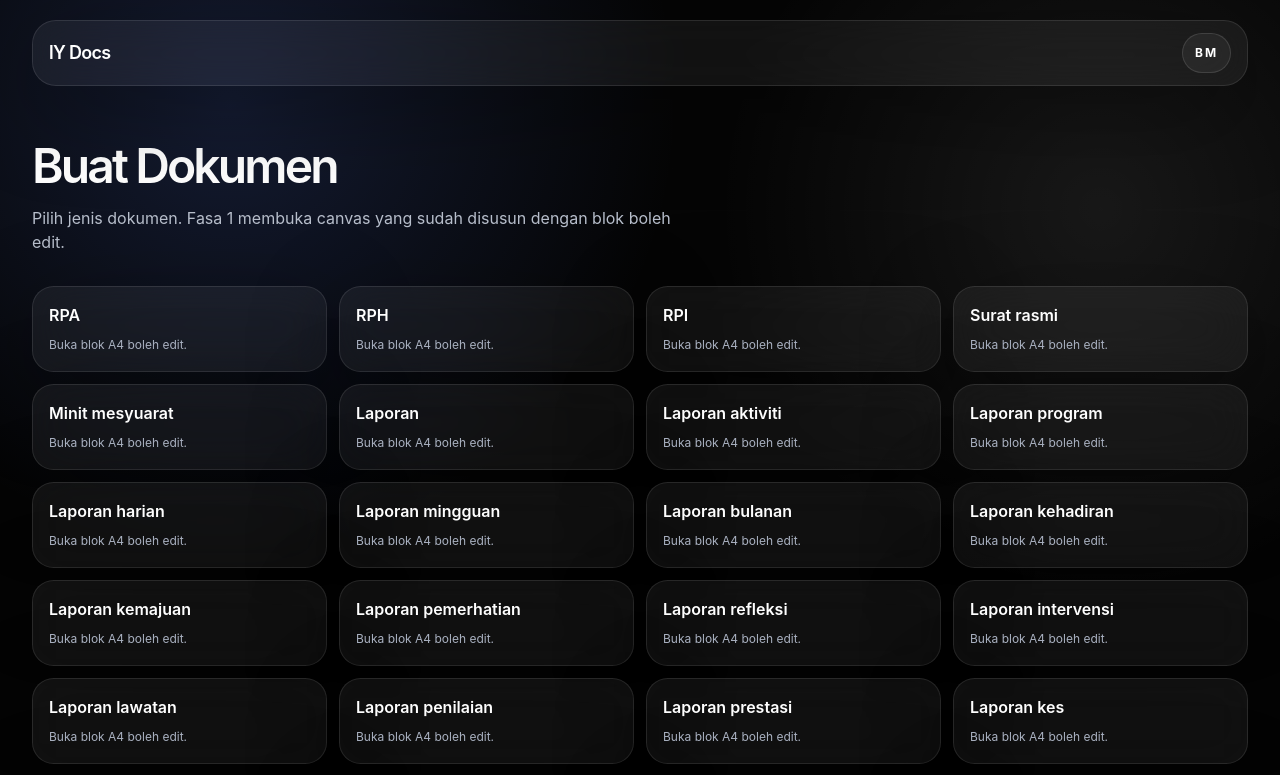
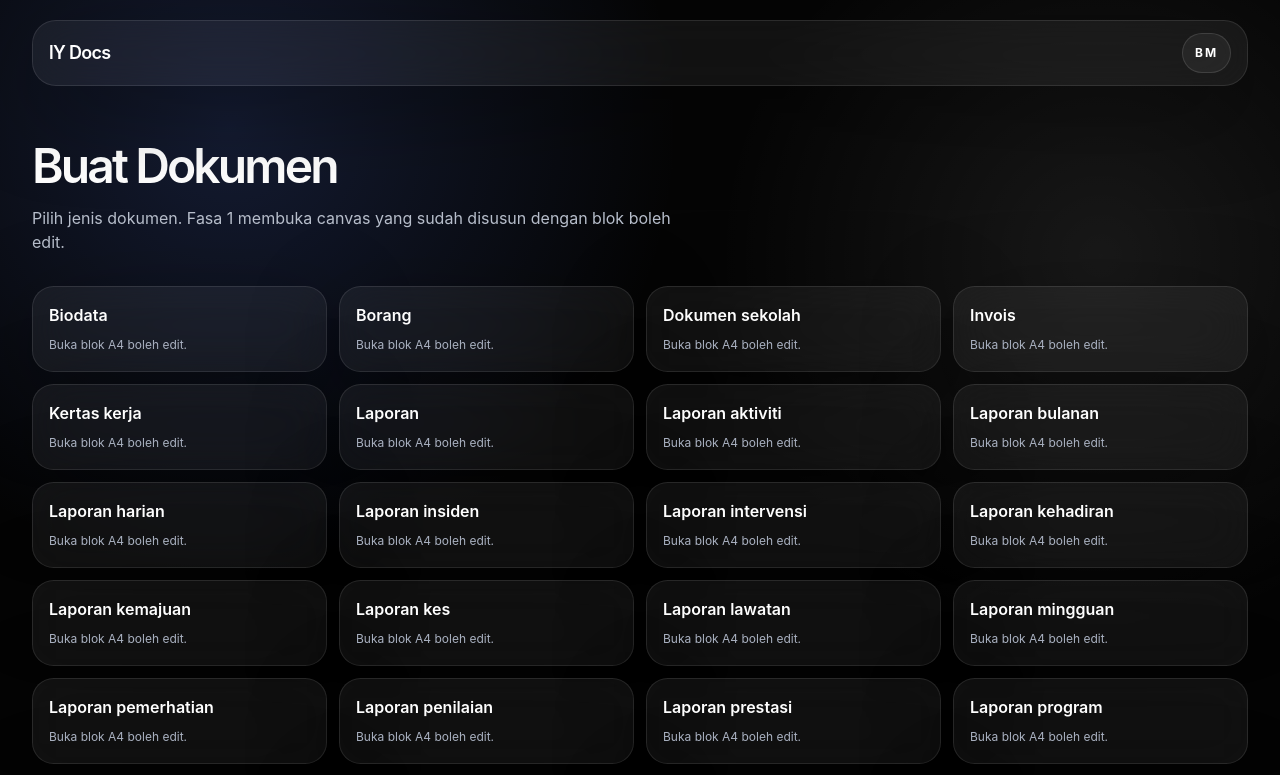
Before and after one commit to lengyagesya/lengyagesya-legacy, a Next.js app: page /create in a window 1280 px wide. Shown: the top 775 px of the page. Built offline with nearby package versions, Linux system fonts and the light colour scheme.

Commit message:
Expand and sort document types

```diff
--- a/src/app/components.tsx
+++ b/src/app/components.tsx
@@ -39,6 +39,9 @@ type DocumentTypeId =
   | "rpa"
   | "rph"
   | "rpi"
+  | "agreement"
+  | "appeal-letter"
+  | "appointment-letter"
   | "formal-letter"
   | "meeting-minutes"
   | "report"
@@ -56,14 +59,24 @@ type DocumentTypeId =
   | "assessment-report"
   | "performance-report"
   | "case-report"
+  | "certificate"
+  | "checklist"
+  | "complaint-letter"
+  | "consent-letter"
   | "incident-report"
+  | "invitation-letter"
+  | "invoice"
   | "resume"
   | "biodata"
   | "memo"
+  | "notice-letter"
   | "assignment"
   | "form"
   | "application-letter"
   | "proposal"
+  | "purchase-order"
+  | "quotation"
+  | "receipt"
   | "working-paper"
   | "lesson-plan"
   | "therapy-session-plan"
@@ -71,6 +84,7 @@ type DocumentTypeId =
   | "weekly-activity-plan"
   | "program-plan"
   | "school-document"
+  | "thank-you-letter"
   | "ppdk"
   | "taska"
   | "custom-template";
@@ -128,7 +142,7 @@ const copy = {
     submitLater: "Hantar ke AI nanti",
     selectDocumentPlaceholder: "Pilih jenis dokumen",
     documentBrief: "Penerangan dokumen",
-    documentBriefPlaceholder: "Contoh: Saya mahu buat RPA aktiviti mengenal warna untuk kanak-kanak 5 tahun.",
+    documentBriefPlaceholder: "Contoh: Saya mahu buat surat rasmi memohon kebenaran mengadakan program di sekolah.",
     itemTools: "Tools item",
     itemToolsBody: "Pilih atau drag item masuk ke dalam kertas.",
     itemTitle: "Nama item",
@@ -193,7 +207,7 @@ const copy = {
     submitLater: "Submit to AI later",
     selectDocumentPlaceholder: "Select document type",
     documentBrief: "Document brief",
-    documentBriefPlaceholder: "Example: I want to create an activity plan about basic colours for 5-year-old children.",
+    documentBriefPlaceholder: "Example: I want to create a formal letter requesting permission to run a school programme.",
     itemTools: "Item tools",
     itemToolsBody: "Choose or drag an item into the paper.",
     itemTitle: "Item name",
@@ -221,49 +235,72 @@ function useLanguage() {
   return { ...context, t: copy[context.language] };
 }
 
+function getSortedDocumentTypes(language: Language) {
+  return [...documentTypes].sort((firstType, secondType) =>
+    documentTypeLabels[language][firstType].localeCompare(documentTypeLabels[language][secondType], language),
+  );
+}
+
 const documentTypes: DocumentTypeId[] = [
+  "agreement",
+  "appeal-letter",
+  "appointment-letter",
+  "assessment-report",
+  "attendance-report",
+  "biodata",
+  "case-report",
+  "certificate",
+  "checklist",
+  "complaint-letter",
+  "consent-letter",
+  "custom-template",
+  "daily-activity-plan",
+  "daily-report",
+  "form",
+  "formal-letter",
+  "incident-report",
+  "intervention-report",
+  "invitation-letter",
+  "invoice",
+  "lesson-plan",
+  "meeting-minutes",
+  "memo",
+  "monthly-report",
+  "notice-letter",
+  "observation-report",
+  "performance-report",
+  "ppdk",
+  "program-plan",
+  "program-report",
+  "progress-report",
+  "proposal",
+  "purchase-order",
+  "quotation",
+  "receipt",
+  "reflection-report",
+  "report",
+  "resume",
   "rpa",
   "rph",
   "rpi",
-  "formal-letter",
-  "meeting-minutes",
-  "report",
+  "school-document",
+  "taska",
+  "thank-you-letter",
+  "therapy-session-plan",
+  "visit-report",
+  "weekly-activity-plan",
+  "weekly-report",
+  "working-paper",
   "activity-report",
-  "program-report",
-  "daily-report",
-  "weekly-report",
-  "monthly-report",
-  "attendance-report",
-  "progress-report",
-  "observation-report",
-  "reflection-report",
-  "intervention-report",
-  "visit-report",
-  "assessment-report",
-  "performance-report",
-  "case-report",
-  "incident-report",
-  "resume",
-  "biodata",
-  "memo",
   "assignment",
-  "form",
   "application-letter",
-  "proposal",
-  "working-paper",
-  "lesson-plan",
-  "therapy-session-plan",
-  "daily-activity-plan",
-  "weekly-activity-plan",
-  "program-plan",
-  "school-document",
-  "ppdk",
-  "taska",
-  "custom-template",
 ];
 
 const documentTypeLabels: Record<Language, Record<DocumentTypeId, string>> = {
   ms: {
+    agreement: "Perjanjian",
+    "appeal-letter": "Surat rayuan",
+    "appointment-letter": "Surat lantikan",
     rpa: "RPA",
     rph: "RPH",
     rpi: "RPI",
@@ -284,14 +321,24 @@ const documentTypeLabels: Record<Language, Record<DocumentTypeId, string>> = {
     "assessment-report": "Laporan penilaian",
     "performance-report": "Laporan prestasi",
     "case-report": "Laporan kes",
+    certificate: "Sijil",
+    checklist: "Senarai semak",
+    "complaint-letter": "Surat aduan",
+    "consent-letter": "Surat kebenaran",
     "incident-report": "Laporan insiden",
+    "invitation-letter": "Surat jemputan",
+    invoice: "Invois",
     resume: "Resume",
     biodata: "Biodata",
     memo: "Memo",
+    "notice-letter": "Surat makluman",
     assignment: "Tugasan",
     form: "Borang",
     "application-letter": "Surat permohonan",
     proposal: "Proposal",
+    "purchase-order": "Pesanan belian",
+    quotation: "Sebut harga",
+    receipt: "Resit",
     "working-paper": "Kertas kerja",
     "lesson-plan": "Lesson plan",
     "therapy-session-plan": "Pelan sesi terapi",
@@ -299,11 +346,15 @@ const documentTypeLabels: Record<Language, Record<DocumentTypeId, string>> = {
     "weekly-activity-plan": "Pelan aktiviti mingguan",
     "program-plan": "Rancangan program",
     "school-document": "Dokumen sekolah",
+    "thank-you-letter": "Surat penghargaan",
     ppdk: "PPDK",
     taska: "Taska",
     "custom-template": "Template custom",
   },
   en: {
+    agreement: "Agreement",
+    "appeal-letter": "Appeal letter",
+    "appointment-letter": "Appointment letter",
     rpa: "RPA",
     rph: "RPH",
     rpi: "RPI",
@@ -324,14 +375,24 @@ const documentTypeLabels: Record<Language, Record<DocumentTypeId, string>> = {
     "assessment-report": "Assessment report",
     "performance-report": "Performance report",
     "case-report": "Case report",
+    certificate: "Certificate",
+    checklist: "Checklist",
+    "complaint-letter": "Complaint letter",
+    "consent-letter": "Consent letter",
     "incident-report": "Incident report",
+    "invitation-letter": "Invitation letter",
+    invoice: "Invoice",
     resume: "Resume",
     biodata: "Biodata",
     memo: "Memo",
+    "notice-letter": "Notice letter",
     assignment: "Assignment",
     form: "Form",
     "application-letter": "Application letter",
     proposal: "Proposal",
+    "purchase-order": "Purchase order",
+    quotation: "Quotation",
+    receipt: "Receipt",
     "working-paper": "Working paper",
     "lesson-plan": "Lesson plan",
     "therapy-session-plan": "Therapy session plan",
@@ -339,6 +400,7 @@ const documentTypeLabels: Record<Language, Record<DocumentTypeId, string>> = {
     "weekly-activity-plan": "Weekly activity plan",
     "program-plan": "Program plan",
     "school-document": "School document",
+    "thank-you-letter": "Thank-you letter",
     ppdk: "PPDK",
     taska: "Childcare document",
     "custom-template": "Custom template",
@@ -347,6 +409,9 @@ const documentTypeLabels: Record<Language, Record<DocumentTypeId, string>> = {
 
 const templates: Record<Language, Record<DocumentTypeId, string[]>> = {
   ms: {
+    agreement: ["Tajuk Perjanjian", "Pihak Terlibat", "Tujuan", "Terma Perjanjian", "Tempoh", "Tandatangan"],
+    "appeal-letter": ["Tarikh", "Penerima", "Perkara", "Latar Belakang Rayuan", "Alasan Rayuan", "Penutup", "Tandatangan"],
+    "appointment-letter": ["Tarikh", "Penerima", "Perkara", "Butiran Lantikan", "Tanggungjawab", "Tempoh Lantikan", "Tandatangan"],
     rpa: ["Tajuk Aktiviti", "Objektif", "Bahan / Alat", "Langkah Pelaksanaan", "Pemerhatian", "Refleksi"],
     rph: ["Nama Sekolah", "Mata Pelajaran", "Tahun / Kelas", "Standard Kandungan", "Standard Pembelajaran", "Objektif Pembelajaran", "Aktiviti PdP", "Refleksi"],
     rpi: ["Maklumat Murid / Klien", "Kategori / Keperluan", "Matlamat Jangka Panjang", "Objektif Jangka Pendek", "Strategi / Intervensi", "Penilaian", "Catatan"],
@@ -367,14 +432,24 @@ const templates: Record<Language, Record<DocumentTypeId, string[]>> = {
     "assessment-report": ["Nama", "Aspek Penilaian", "Skor / Tahap", "Ulasan", "Cadangan"],
     "performance-report": ["Nama", "Tempoh", "Prestasi", "Pencapaian", "Sasaran Baharu"],
     "case-report": ["Maklumat Kes", "Latar Belakang", "Isu", "Tindakan", "Status"],
+    certificate: ["Nama Sijil", "Nama Penerima", "Pencapaian / Penghargaan", "Tarikh", "Penganjur", "Tandatangan"],
+    checklist: ["Tajuk Senarai Semak", "Kategori", "Item Semakan", "Status", "Catatan", "Disemak Oleh"],
+    "complaint-letter": ["Tarikh", "Penerima", "Perkara", "Butiran Aduan", "Kesan / Bukti", "Tindakan Dimohon", "Tandatangan"],
+    "consent-letter": ["Tarikh", "Penerima", "Perkara", "Butiran Kebenaran", "Tempoh / Tarikh", "Akuan", "Tandatangan"],
     "incident-report": ["Tarikh Insiden", "Tempat", "Pihak Terlibat", "Butiran Insiden", "Tindakan"],
+    "invitation-letter": ["Tarikh", "Penerima", "Perkara", "Butiran Jemputan", "Tarikh / Masa / Tempat", "Penutup", "Tandatangan"],
+    invoice: ["Nombor Invois", "Maklumat Pelanggan", "Item / Perkhidmatan", "Kuantiti", "Jumlah", "Terma Bayaran"],
     resume: ["Nama & Tajuk", "Ringkasan Profil", "Pengalaman", "Pendidikan", "Kemahiran", "Rujukan"],
     biodata: ["Nama Penuh", "Maklumat Peribadi", "Pendidikan", "Pengalaman", "Kemahiran", "Rujukan"],
     memo: ["Kepada", "Daripada", "Tarikh", "Perkara", "Isi Memo", "Tindakan"],
+    "notice-letter": ["Tarikh", "Penerima", "Perkara", "Makluman Utama", "Butiran", "Tindakan / Catatan", "Tandatangan"],
     assignment: ["Tajuk", "Arahan", "Isi Utama", "Rujukan", "Kesimpulan"],
     form: ["Nama", "Maklumat Peribadi", "Butiran", "Pengesahan", "Tandatangan"],
     "application-letter": ["Tarikh", "Penerima", "Perkara", "Tujuan Permohonan", "Maklumat Sokongan", "Penutup", "Tandatangan"],
     proposal: ["Tajuk Proposal", "Latar Belakang", "Objektif", "Cadangan Pelaksanaan", "Kos", "Penutup"],
+    "purchase-order": ["Nombor Pesanan", "Pembekal", "Item", "Kuantiti", "Harga", "Jumlah", "Pengesahan"],
+    quotation: ["Nombor Sebut Harga", "Maklumat Pelanggan", "Skop / Item", "Harga", "Tempoh Sah", "Terma"],
+    receipt: ["Nombor Resit", "Diterima Daripada", "Tujuan Bayaran", "Jumlah", "Kaedah Bayaran", "Tandatangan"],
     "working-paper": ["Tajuk", "Tujuan", "Latar Belakang", "Objektif", "Pelaksanaan", "Anggaran Kos", "Penutup"],
     "lesson-plan": ["Subject", "Class", "Topic", "Learning Objective", "Activities", "Teaching Aids", "Reflection"],
     "therapy-session-plan": ["Nama Klien", "Fokus Terapi", "Objektif", "Aktiviti", "Alat Terapi", "Penilaian"],
@@ -382,11 +457,15 @@ const templates: Record<Language, Record<DocumentTypeId, string[]>> = {
     "weekly-activity-plan": ["Minggu", "Tema", "Aktiviti Utama", "Objektif", "Keperluan", "Catatan"],
     "program-plan": ["Nama Program", "Tujuan", "Objektif", "Sasaran", "Tentatif", "Keperluan", "Penutup"],
     "school-document": ["Nama Sekolah", "Tajuk", "Butiran", "Isi Kandungan", "Pengesahan"],
+    "thank-you-letter": ["Tarikh", "Penerima", "Perkara", "Ucapan Penghargaan", "Sumbangan / Kerjasama", "Penutup", "Tandatangan"],
     ppdk: ["Nama PPDK", "Maklumat Pelatih", "Aktiviti", "Objektif", "Pemerhatian", "Refleksi"],
     taska: ["Nama Taska", "Nama Kanak-kanak", "Aktiviti", "Perkembangan", "Catatan"],
     "custom-template": ["Tajuk Dokumen", "Bahagian 1", "Bahagian 2", "Catatan", "Penutup"],
   },
   en: {
+    agreement: ["Agreement Title", "Parties Involved", "Purpose", "Agreement Terms", "Duration", "Signature"],
+    "appeal-letter": ["Date", "Recipient", "Subject", "Appeal Background", "Appeal Reason", "Closing", "Signature"],
+    "appointment-letter": ["Date", "Recipient", "Subject", "Appointment Details", "Responsibilities", "Appointment Period", "Signature"],
     rpa: ["Activity Title", "Objective", "Materials / Tools", "Implementation Steps", "Observation", "Reflection"],
     rph: ["School Name", "Subject", "Year / Class", "Content Standard", "Learning Standard", "Learning Objective", "Teaching Activities", "Reflection"],
     rpi: ["Student / Client Information", "Category / Needs", "Long-term Goal", "Short-term Objective", "Strategy / Intervention", "Assessment", "Notes"],
@@ -407,14 +486,24 @@ const templates: Record<Language, Record<DocumentTypeId, string[]>> = {
     "assessment-report": ["Name", "Assessment Aspect", "Score / Level", "Comment", "Recommendation"],
     "performance-report": ["Name", "Period", "Performance", "Achievement", "New Target"],
     "case-report": ["Case Information", "Background", "Issue", "Action", "Status"],
+    certificate: ["Certificate Title", "Recipient Name", "Achievement / Appreciation", "Date", "Organizer", "Signature"],
+    checklist: ["Checklist Title", "Category", "Checklist Items", "Status", "Notes", "Checked By"],
+    "complaint-letter": ["Date", "Recipient", "Subject", "Complaint Details", "Impact / Evidence", "Requested Action", "Signature"],
+    "consent-letter": ["Date", "Recipient", "Subject", "Consent Details", "Period / Date", "Declaration", "Signature"],
     "incident-report": ["Incident Date", "Location", "People Involved", "Incident Details", "Action"],
+    "invitation-letter": ["Date", "Recipient", "Subject", "Invitation Details", "Date / Time / Venue", "Closing", "Signature"],
+    invoice: ["Invoice Number", "Customer Information", "Item / Service", "Quantity", "Amount", "Payment Terms"],
     resume: ["Name & Title", "Profile Summary", "Experience", "Education", "Skills", "References"],
     biodata: ["Full Name", "Personal Information", "Education", "Experience", "Skills", "References"],
     memo: ["To", "From", "Date", "Subject", "Memo Content", "Action"],
+    "notice-letter": ["Date", "Recipient", "Subject", "Main Notice", "Details", "Action / Notes", "Signature"],
     assignment: ["Title", "Instruction", "Main Content", "References", "Conclusion"],
     form: ["Name", "Personal Information", "Details", "Confirmation", "Signature"],
     "application-letter": ["Date", "Recipient", "Subject", "Application Purpose", "Supporting Information", "Closing", "Signature"],
     proposal: ["Proposal Title", "Background", "Objective", "Implementation Plan", "Cost", "Closing"],
+    "purchase-order": ["Order Number", "Supplier", "Items", "Quantity", "Price", "Total", "Approval"],
+    quotation: ["Quotation Number", "Customer Information", "Scope / Items", "Price", "Validity Period", "Terms"],
+    receipt: ["Receipt Number", "Received From", "Payment Purpose", "Amount", "Payment Method", "Signature"],
     "working-paper": ["Title", "Purpose", "Background", "Objective", "Implementation", "Estimated Cost", "Closing"],
     "lesson-plan": ["Subject", "Class", "Topic", "Learning Objective", "Activities", "Teaching Aids", "Reflection"],
     "therapy-session-plan": ["Client Name", "Therapy Focus", "Objective", "Activity", "Therapy Tools", "Assessment"],
@@ -422,6 +511,7 @@ const templates: Record<Language, Record<DocumentTypeId, string[]>> = {
     "weekly-activity-plan": ["Week", "Theme", "Main Activities", "Objective", "Requirements", "Notes"],
     "program-plan": ["Program Name", "Purpose", "Objective", "Target Group", "Tentative", "Requirements", "Closing"],
     "school-document": ["School Name", "Title", "Details", "Content", "Confirmation"],
+    "thank-you-letter": ["Date", "Recipient", "Subject", "Appreciation Message", "Contribution / Cooperation", "Closing", "Signature"],
     ppdk: ["PPDK Name", "Trainee Information", "Activity", "Objective", "Observation", "Reflection"],
     taska: ["Childcare Centre Name", "Child Name", "Activity", "Development", "Notes"],
     "custom-template": ["Document Title", "Section 1", "Section 2", "Notes", "Closing"],
@@ -722,6 +812,7 @@ export function CreateDocument() {
 
 function CreateDocumentContent() {
   const { language, t } = useLanguage();
+  const sortedDocumentTypes = getSortedDocumentTypes(language);
 
   return (
     <section className="py-8">
@@ -732,7 +823,7 @@ function CreateDocumentContent() {
           </p>
         </Reveal>
         <div className="mt-8 grid gap-3 sm:grid-cols-2 lg:grid-cols-4">
-          {documentTypes.map((type, index) => (
+          {sortedDocumentTypes.map((type, index) => (
             <Reveal delay={index * 0.025} key={type}>
               <Link
                 className="surface block rounded-[1.35rem] p-4 transition hover:-translate-y-1 hover:border-[#9db4ff]/50"
@@ -761,6 +852,7 @@ export function DocumentBuilder({ initialType = "" }: { initialType?: string })
 function DocumentBuilderContent({ initialType = "" }: { initialType?: string }) {
   const { language, t } = useLanguage();
   const initialDocumentType = normalizeDocumentType(initialType);
+  const sortedDocumentTypes = getSortedDocumentTypes(language);
   const [docType, setDocType] = useState<DocumentTypeId | "">(initialDocumentType);
   const [pages, setPages] = useState<PaperPage[]>(() => [
     createPaperPage(1, initialDocumentType ? buildBlocks(initialDocumentType, language) : [], initialDocumentType, language),
@@ -988,7 +1080,7 @@ function DocumentBuilderContent({ initialType = "" }: { initialType?: string })
               value={docType}
             >
               <option value="">{t.selectDocumentPlaceholder}</option>
-              {documentTypes.map((type) => (
+              {sortedDocumentTypes.map((type) => (
                 <option key={type} value={type}>{documentTypeLabels[language][type]}</option>
               ))}
             </select>
@@ -1277,7 +1369,7 @@ function getTemplateLayout(type: DocumentTypeId, index: number) {
   ];
 
   const selectedLayout =
-    type === "formal-letter" || type === "application-letter"
+    type === "formal-letter" || type.endsWith("-letter")
       ? formalLetter
       : ["rpa", "rph", "rpi", "lesson-plan", "therapy-session-plan", "daily-activity-plan", "weekly-activity-plan", "program-plan"].includes(type)
         ? planningDocument
```
